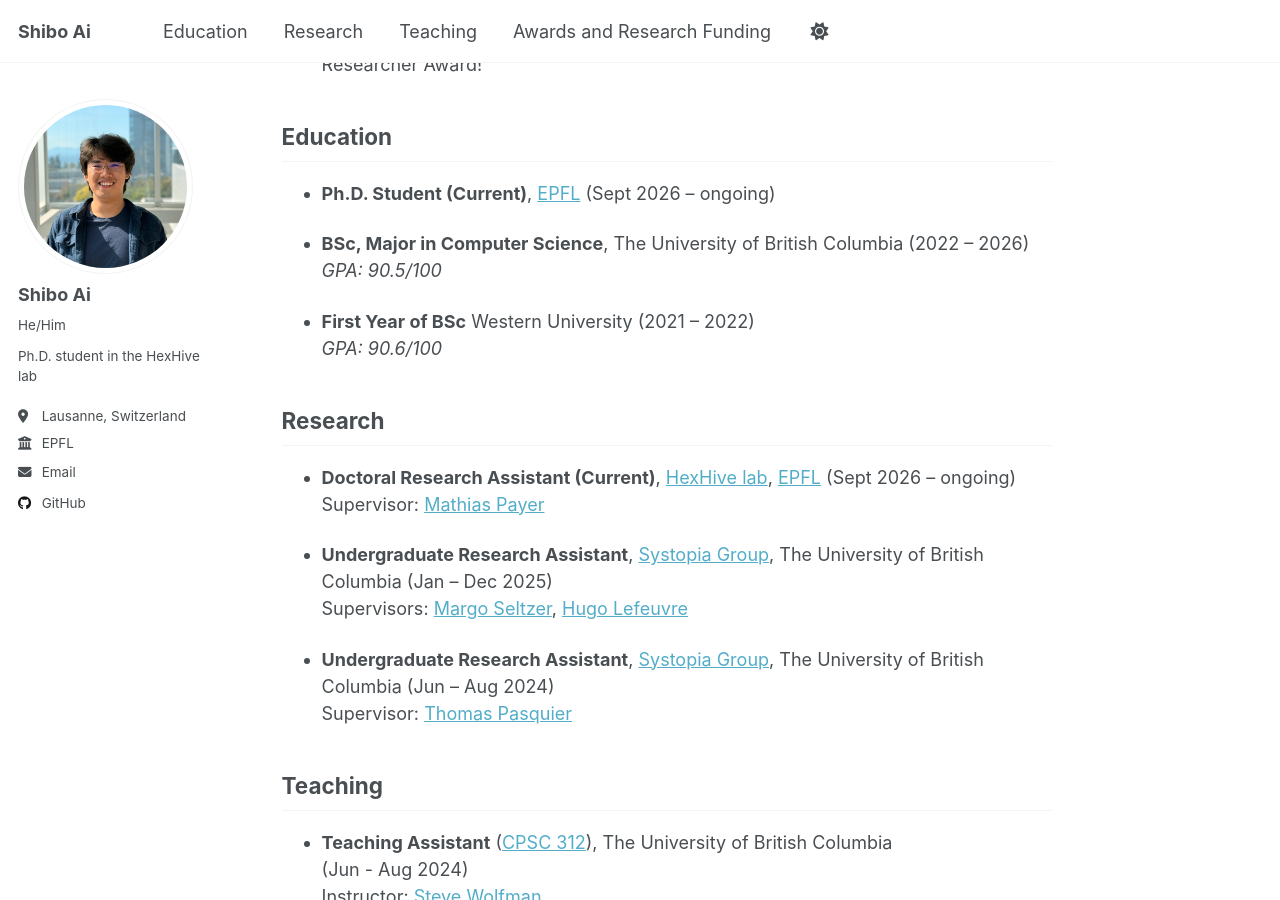
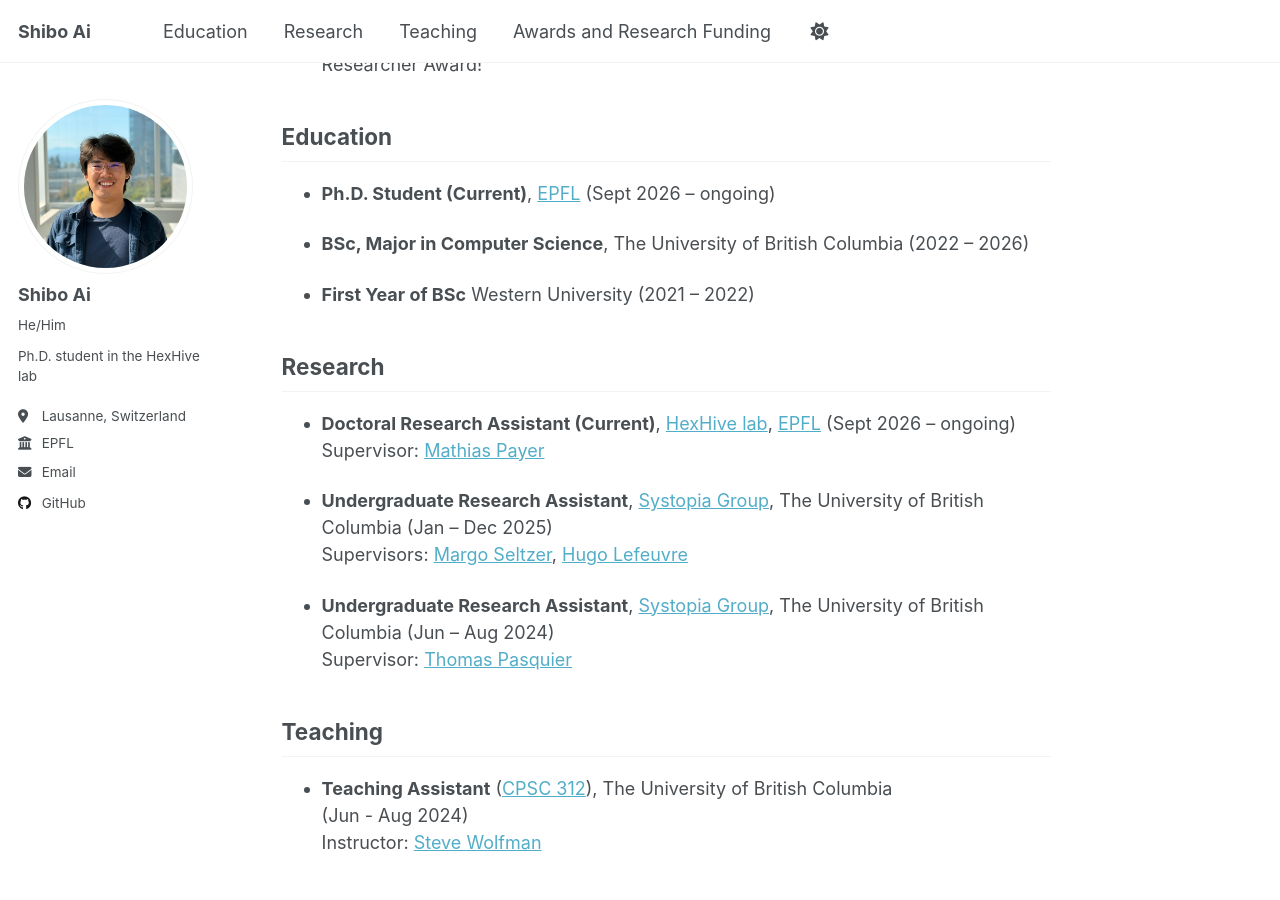
Before and after one commit to AiShibo/aishibo.github.io, a Jekyll site: the page built from _pages/about.md, in a window 1280 px wide and 900 px high, scrolled down 412 px. Built offline with Jekyll 4.4.1, drawn with Linux system fonts in a browser that asks for light colours; a script that is not in the unit is left out.

Commit message:
Remove GPAs from education section

```diff
--- a/_pages/about.md
+++ b/_pages/about.md
@@ -24,10 +24,8 @@ I love systems research! I am interested in operating systems, security and prog
 - **Ph.D. Student (Current)**, [EPFL](https://www.epfl.ch/) (Sept 2026 – ongoing)
 
 - **BSc, Major in Computer Science**, The University of British Columbia (2022 – 2026)
-  *GPA: 90.5/100*
 
 - **First Year of BSc** Western University (2021 – 2022)
-  *GPA: 90.6/100*
 
 
 ## Research
```
